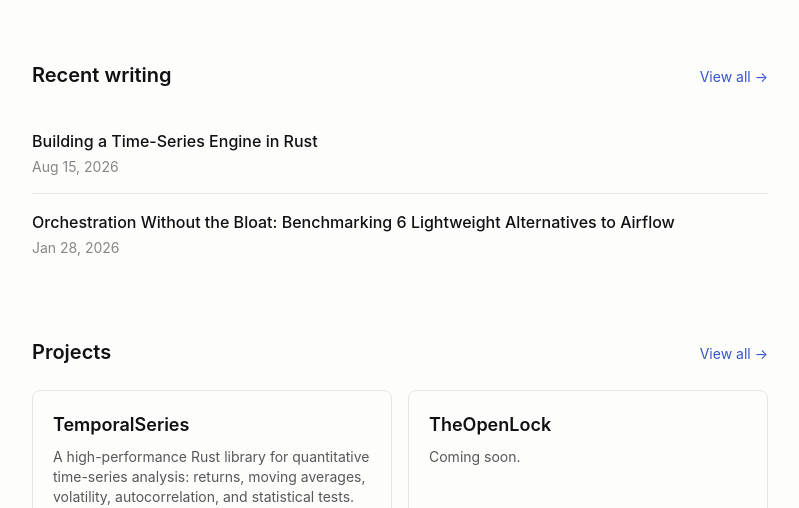
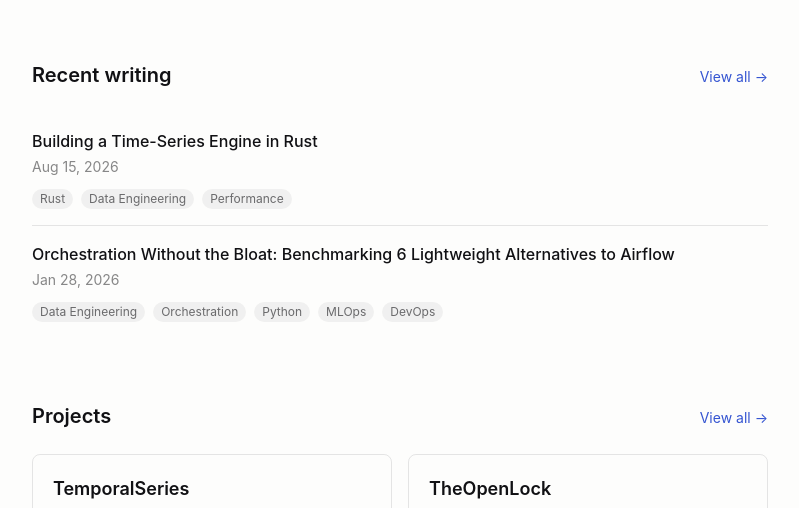
Before and after one commit to MGijon/TheGraph.es, an Astro site: page / in a window 1280 px wide. Shown: the part 232-740 px from the top of the page, without its empty margins (240-1039 px from the left). Built offline with nearby package versions, Linux system fonts and the light colour scheme; Astro itself is replaced by a stand-in of ours; some packages are replaced by stand-ins of ours.

Commit message:
feat(home): show tags in recent writing list
Co-Authored-By: Claude Opus 5.5 <noreply@anthropic.com>

```diff
--- a/src/pages/index.astro
+++ b/src/pages/index.astro
@@ -52,6 +52,13 @@ const projects = (await getCollection('projects', ({ data }) => !data.draft))
                     day: 'numeric',
                   })}
                 </time>
+                {post.data.tags.length > 0 && (
+                  <ul class="mt-2 flex flex-wrap gap-2">
+                    {post.data.tags.map((tag) => (
+                      <li class="rounded-full bg-ink/5 px-2 py-0.5 text-xs text-ink/60">{tag}</li>
+                    ))}
+                  </ul>
+                )}
               </a>
             </li>
           ))}
```
